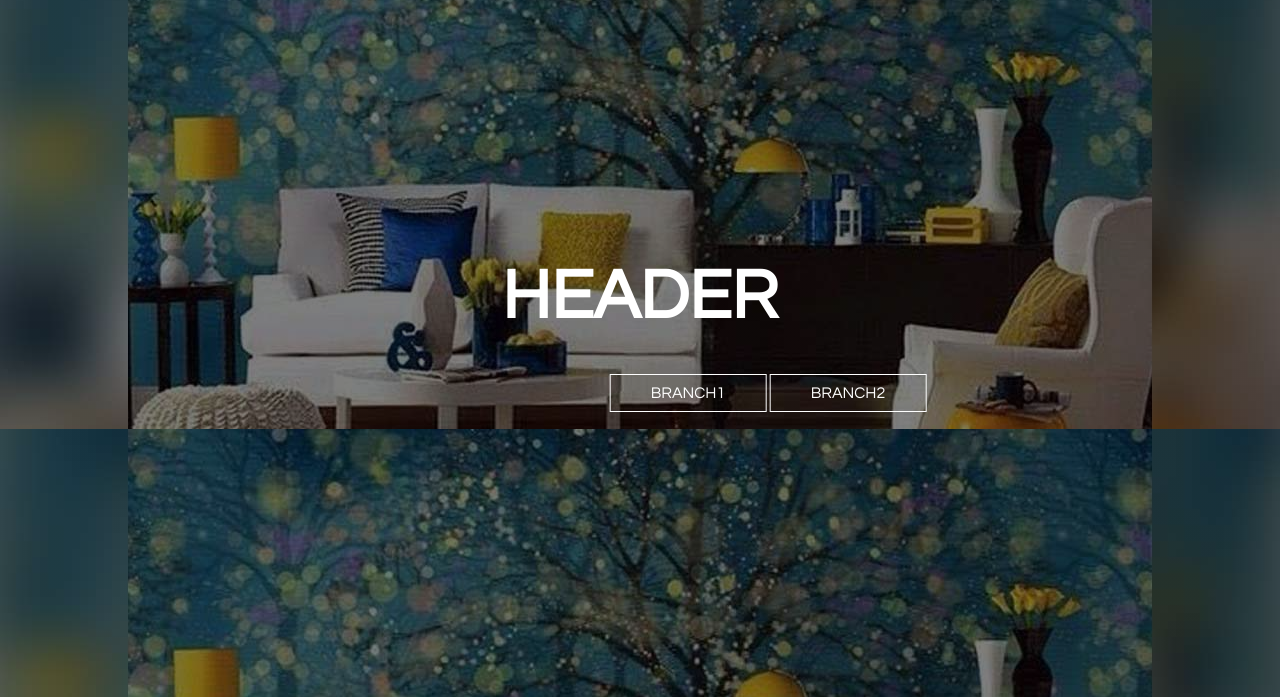
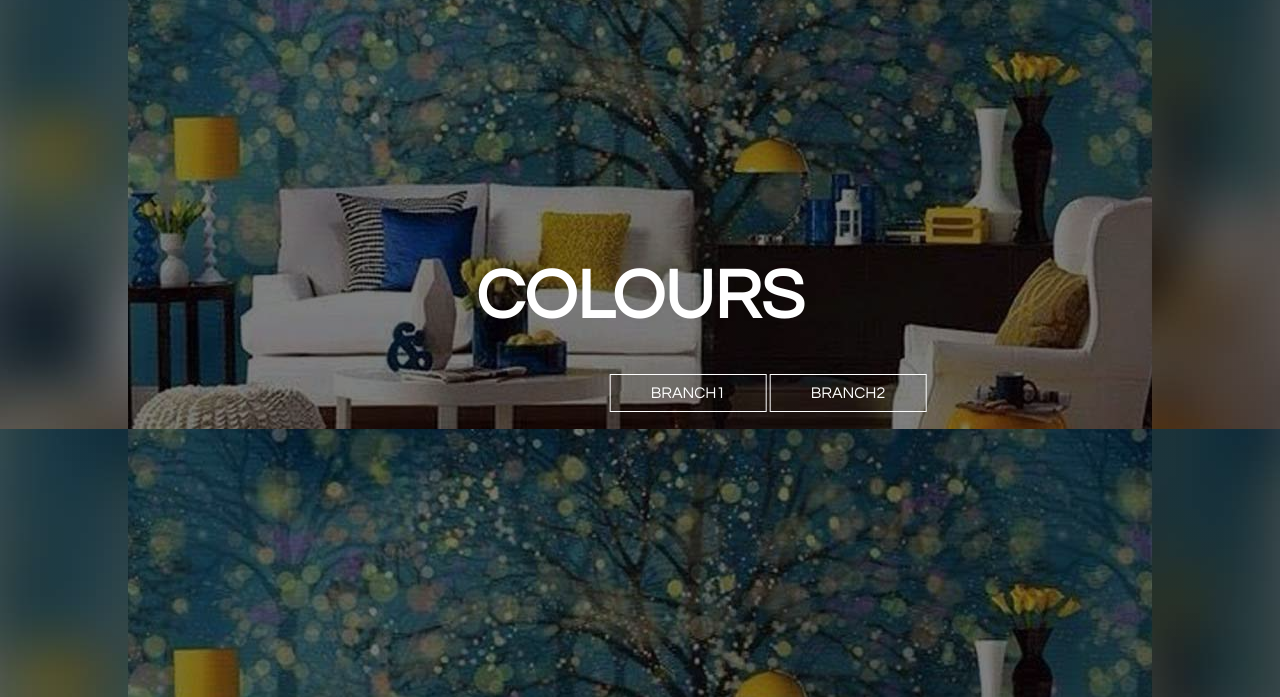
Before and after one commit to veesh2019/background-generator, a plain HTML site: page index.html in a window 1280 px wide. Shown: the part 103-800 px from the top of the page. Drawn offline with Linux system fonts and the light colour scheme; files whose address does not match are found by name.

Commit message:
head changed to Colour

```diff
--- a/index.html
+++ b/index.html
@@ -19,7 +19,7 @@
 			</ul>
 		</div>
 		<div class="title">
-			<h1>HEADER</h1>
+			<h1>COLOURS</h1>
 		</div>
 		<div class="air">
 			<a class="ar" href="#">BRANCH1</a>
```
